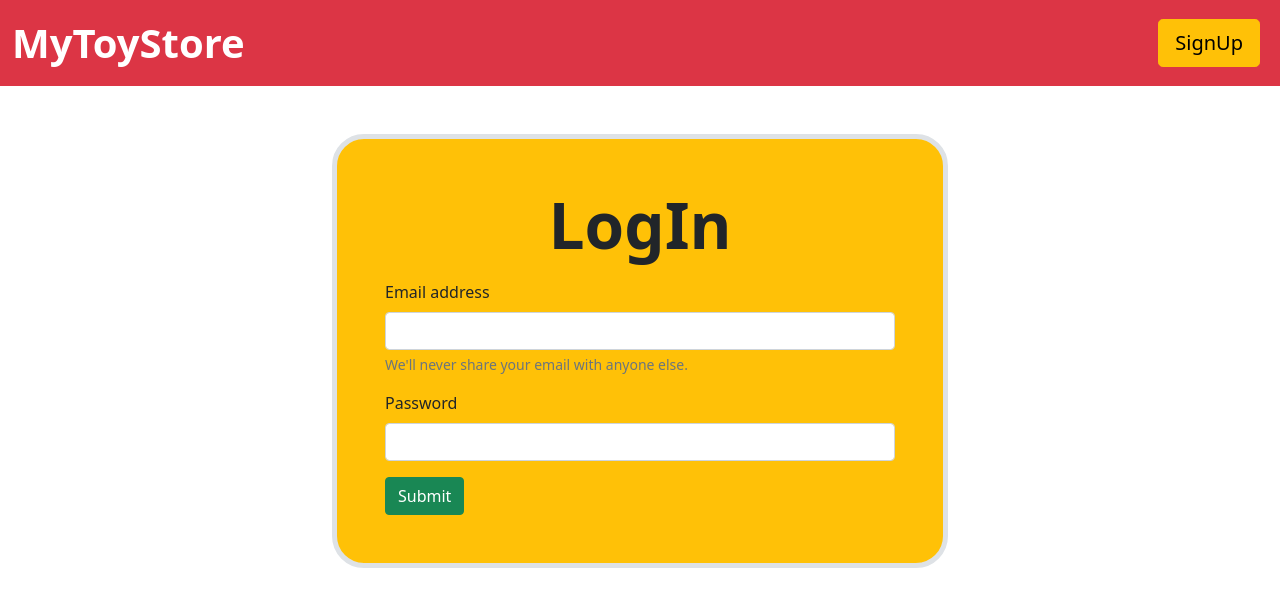
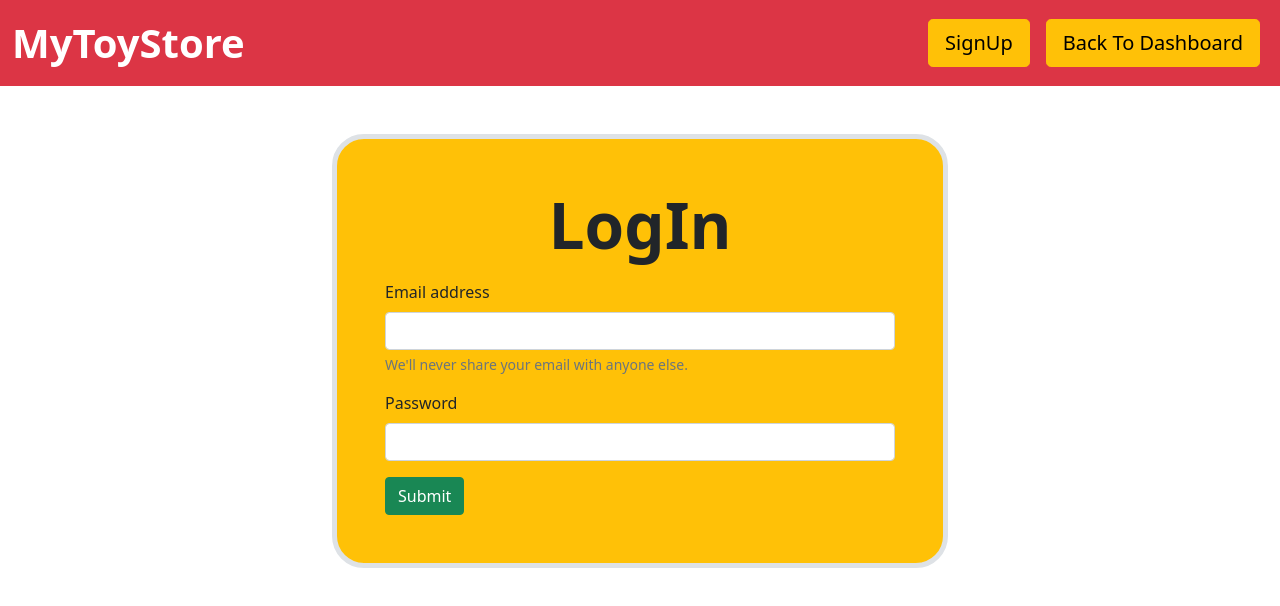
Before and after one commit to MananDoshi1301/My-Toy-Store, a React (Create React App) app: page /logSign in a window 1280 px wide. Shown: the top 606 px of the page. Built offline with nearby package versions, Linux system fonts and the light colour scheme.

Commit message:
Added button to dashboard

```diff
--- a/src/components/LogSign/LogSign.js
+++ b/src/components/LogSign/LogSign.js
@@ -49,13 +49,23 @@ const LogSign = () => {
                     <Link to="/" className="navbar-brand fw-bold fs-1">
                         MyToyStore
                                 </Link>
-                            <button className={"btn btn-warning btn-lg me-2"}
+                    <div>
+                        <button
+                            className={"btn btn-warning btn-lg me-2"}
                             type="button"
                             onClick={() => {
                                 setLogin(!login)
                                 setDetails(initialDetails)
                             }}
                         >{login ? `SignUp` : `LogIn`}</button>
+                        <Link to="/">
+                        <button
+                            className={"btn btn-warning btn-lg mx-2"}
+                        >
+                            Back To Dashboard
+                            </button>
+                            </Link>
+                    </div>
                 </div>
                     </nav>
 
```
Lines whose indentation alone changed are shown as unchanged.
